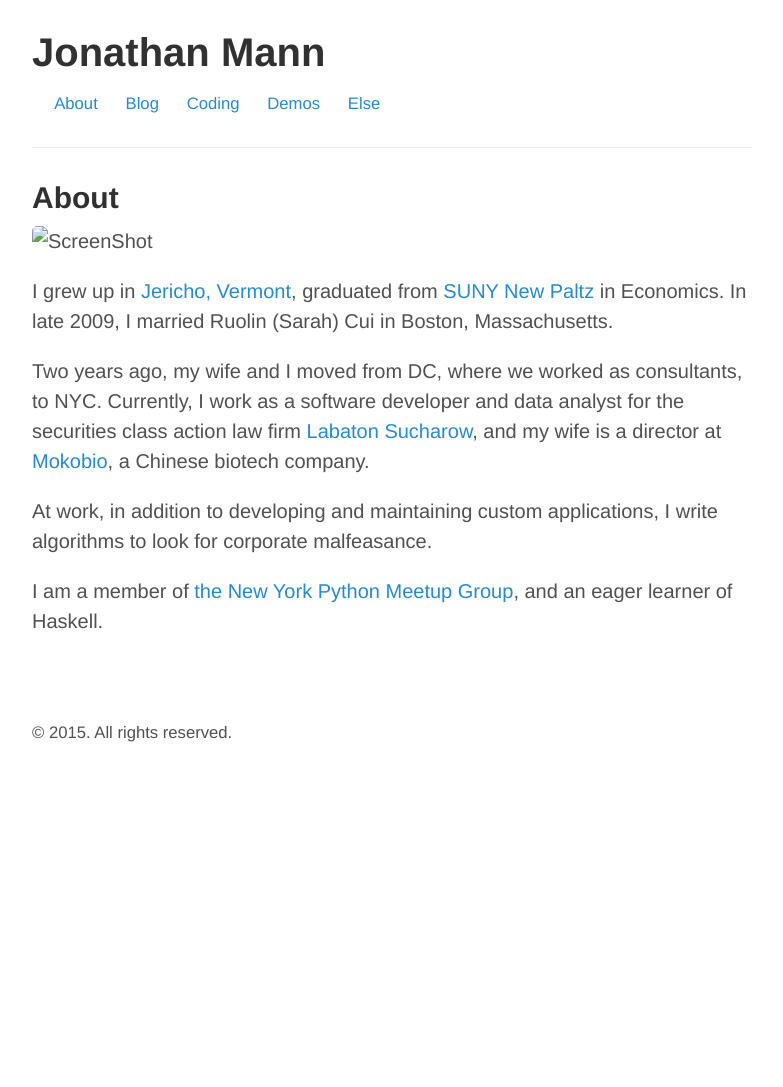
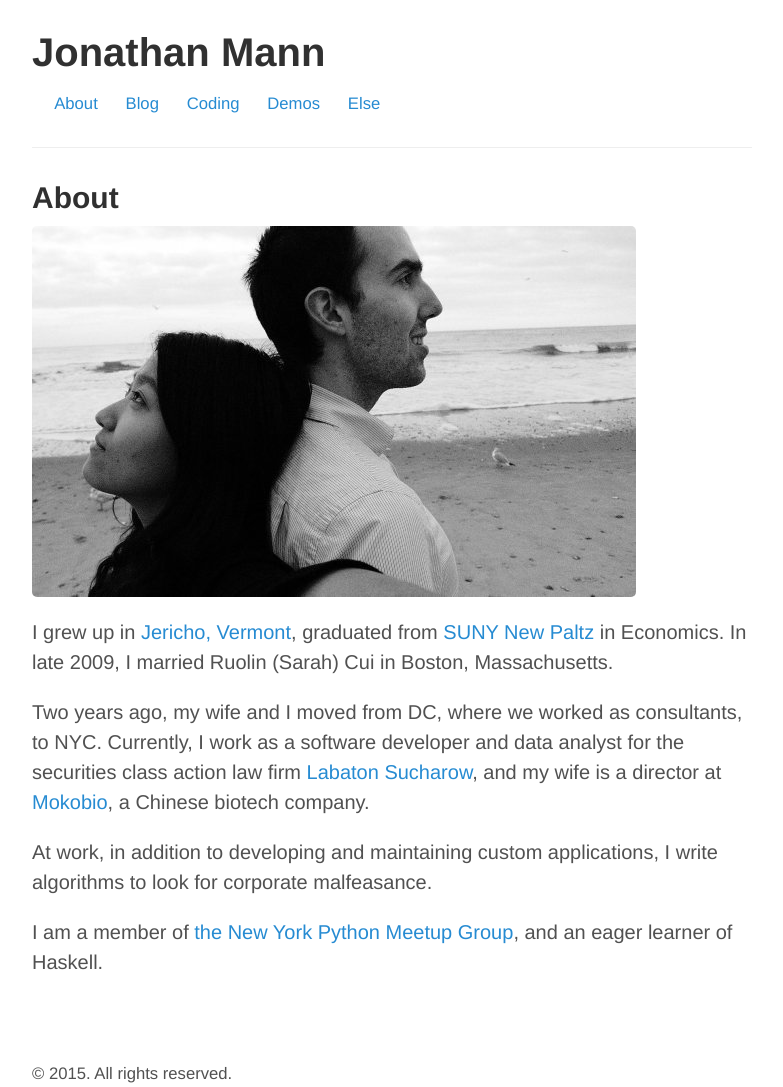
Before and after one commit to jonathanmann/jonathanmann.github.io, a Jekyll site: the page built from about/index.md, in a window 1280 px wide. Shown: the whole page, without its empty margins (248-1031 px from the left). Built offline with Jekyll 4.4.1, drawn with Linux system fonts in a browser that asks for light colours; before the commit the page ends 900 px from its top, so only the background shows below that.

Commit message:
update img url

```diff
--- a/about/index.md
+++ b/about/index.md
@@ -3,7 +3,7 @@ layout: page
 title: About
 ---
 
-![ScreenShot](public/img/profile.jpg)
+![ScreenShot](../public/img/profile.jpg)
 
 I grew up in [Jericho, Vermont](http://www.jerichovt.gov/), graduated from [SUNY New Paltz](http://www.newpaltz.edu/) in Economics. In late 2009, I married Ruolin (Sarah) Cui in Boston, Massachusetts.
 
```
